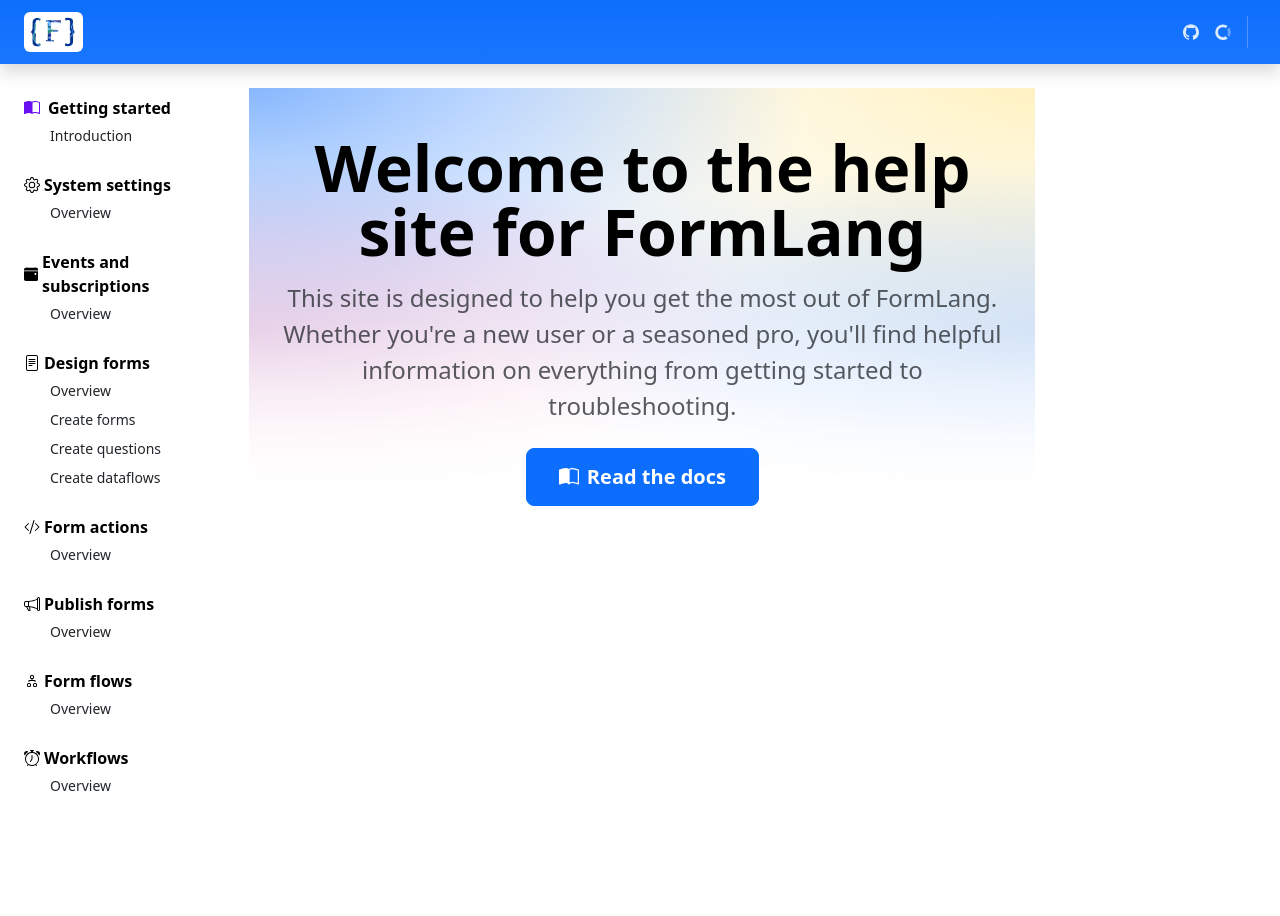
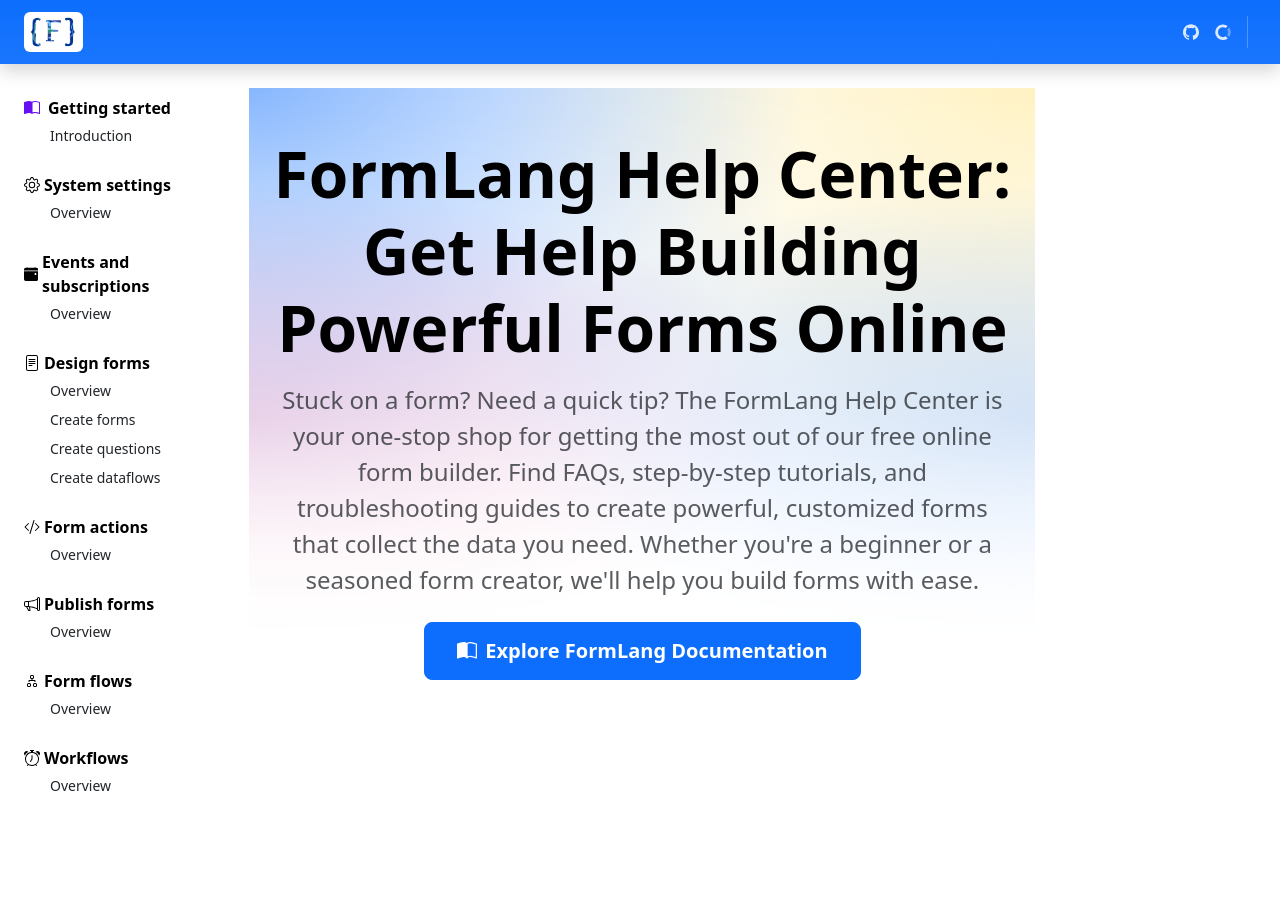
Before and after one commit to formlang/formlang-help, a Jekyll site: the page built from index.html, in a window 1280 px wide. Built offline with Jekyll 4.4.1, drawn with Linux system fonts in a browser that asks for light colours; comment, search, counter and statistics services are not loaded.

Commit message:
Working on SEO

```diff
--- a/_config.yml
+++ b/_config.yml
@@ -13,12 +13,11 @@
 # you will see them accessed via {{ site.title }}, {{ site.email }}, and so on.
 # You can create any custom variable you would like, and they will be accessible
 # in the templates via {{ site.myvariable }}.
-title: FormLang | Help
+title: FormLang Help Center:FAQs, Tutorials & Troubleshooting
 email: support@formlang.com
 description: >- # this means to ignore newlines until "baseurl:"
-  The help site for FormLang.
-  This site contains frequently asked questions, article to troubleshoot common issues,
-  installation tutorials, and more!
+  Get help with FormLang!
+  Find FAQs, tutorials, troubleshooting guides & more to create powerful forms online.
 
 baseurl: ""
 url: "https://help.formlang.com"
--- a/_includes/common/head.html
+++ b/_includes/common/head.html
@@ -1,6 +1,6 @@
 <head>
     <meta charset="utf-8">
-    <title>FormLang Help | {% if page.title %}{{ page.title | escape }}{% else %}{{ site.title | escape }}{% endif %}</title>
+    <title>{% if page.title %}{{ page.title | escape }}{% else %}{{ site.title | escape }}{% endif %}</title>
     <meta http-equiv="X-UA-Compatible" content="IE=edge">
     <meta name="viewport" content="width=device-width, initial-scale=1">
     <meta name="description" content="{{ page.excerpt | default: site.description | strip_html | normalize_whitespace | truncate: 160 | escape }}">
--- a/index.html
+++ b/index.html
@@ -1,21 +1,19 @@
 ---
-title: Help homepage
 layout: default
 ---
 <div class="bd-masthead mb-3" id="content">
     <div class="container-xxl bd-gutter">
         <div class="col-md-12 mx-auto text-center">
-            <h1 class="mb-3 fw-semibold lh-1">Welcome to the help site for FormLang</h1>
+            <h1 class="mb-3 fw-semibold lh-11">FormLang Help Center: Get Help Building Powerful Forms Online</h1>
             <p class="lead mb-4">
-                This site is designed to help you get the most out of
-                FormLang. Whether you're a new user or a seasoned pro,
-                you'll find helpful information on everything from
-                getting started to troubleshooting.
+                Stuck on a form? Need a quick tip?
+                The FormLang Help Center is your one-stop shop for getting the most out of our free online form builder.
+                Find FAQs, step-by-step tutorials, and troubleshooting guides to create powerful, customized forms that collect the data you need.  Whether you're a beginner or a seasoned form creator, we'll help you build forms with ease.
             </p>
             <div class="d-flex flex-column flex-lg-row align-items-md-stretch justify-content-md-center gap-3 mb-4">
                 <a href="/start" class="btn btn-lg bd-btn-lg btn-bd-primary d-flex align-items-center justify-content-center fw-semibold" onclick="ga('send', 'event', 'Jumbotron actions', 'Get started', 'Get started');">
                     <svg class="bi me-2" aria-hidden="true"><use xlink:href="#book-half"></use></svg>
-                    Read the docs
+                    Explore FormLang Documentation
                 </a>
             </div>
         </div>
```
